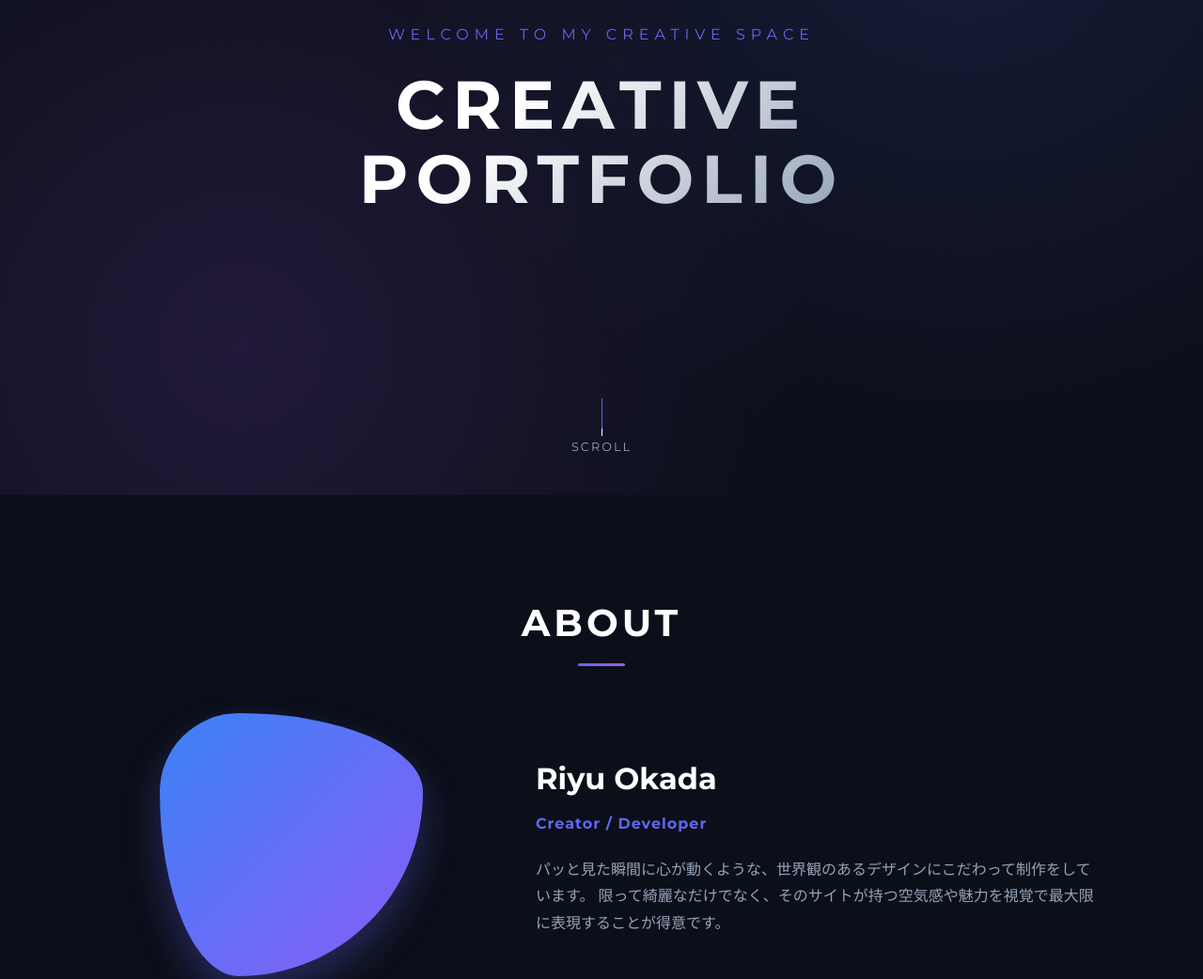
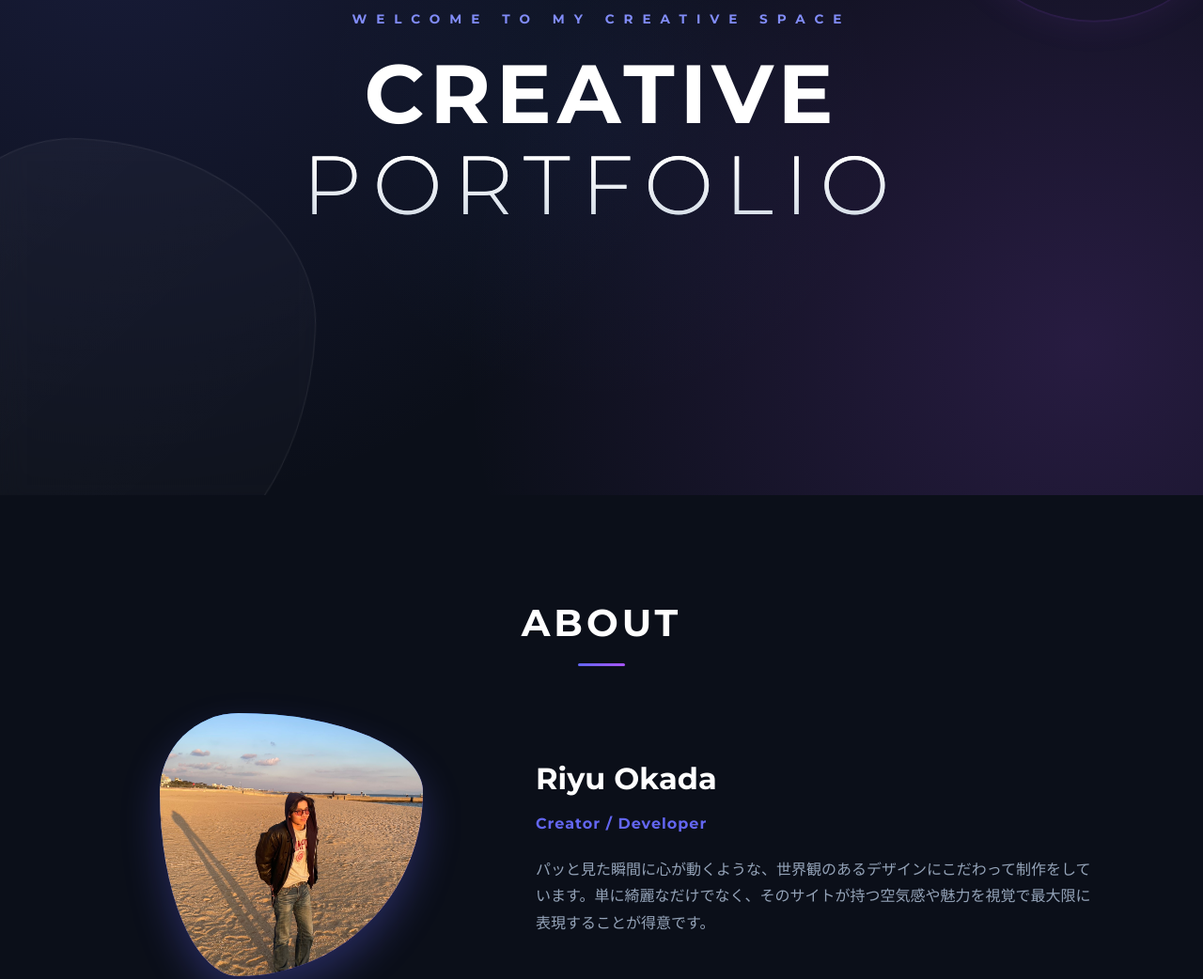
Before and after one commit to gangtianlimeng6-cpu/Portforio, a plain HTML site: page index.html in a window 1280 px wide. Shown: the part 273-1315 px from the top of the page at 94% size. Drawn offline with Linux system fonts and the light colour scheme.

Commit message:
Add files via upload

```diff
--- a/index.html
+++ b/index.html
@@ -26,8 +26,7 @@
         <section class="hero">
             <div class="hero-content">
     <p class="hero-sub">Welcome to my creative space</p>
-                <h1 class="hero-title">CREATIVE<br>PORTFOLIO</h1>
-                <div class="scroll-down"><span></span>SCROLL</div>
+    <h1 class="hero-title">CREATIVE<br><span>PORTFOLIO</span></h1>
 </div>
         </section>
 
@@ -35,14 +34,17 @@
     <div class="container">
         <h2 class="section-title">ABOUT</h2>
         <div class="about-wrapper">
+
             <div class="about-img">
-                        <div class="image-placeholder"></div>
+                <div class="blob-shape">
+                    <img src="image/about.JPG" alt="Riyu Okadaの写真" class="embedded-image">
+                </div>
             </div>
             <div class="about-text">
                 <h3>Riyu Okada</h3>
                 <p class="subtitle">Creator / Developer</p>
                 <p class="description">
-                            パッと見た瞬間に心が動くような、世界観のあるデザインにこだわって制作をしています。 限って綺麗なだけでなく、そのサイトが持つ空気感や魅力を視覚で最大限に表現することが得意です。
+                    パッと見た瞬間に心が動くような、世界観のあるデザインにこだわって制作をしています。単に綺麗なだけでなく、そのサイトが持つ空気感や魅力を視覚で最大限に表現することが得意です。
                 </p>
             </div>
         </div>
@@ -102,7 +104,7 @@
     　　　　　　　　　　　　　　<img src="image/mosyasaito.png" alt="作品01の画像" height="250" style="width: 100%; object-fit: cover; display: block;">
 
     　　　　　　　　　　　　　　　<div class="works-info">
-       　　　　　　　　　　　　　　 <h3>模写サイト</h3>
+       　　　　　　　　　　　　　　 <h3>採用サイト</h3>
        　　　　　　　　　　　　　　　 <p>とある会社の模写サイト</p>
     　　　　　　　　　　　　　　　</div>
 　　　　　　　　　　　　　　　</a>
@@ -129,6 +131,22 @@
     <footer>
         <p>&copy; 2026 Your Name. All Rights Reserved.</p>
     </footer>
+<script>
+        const hero = document.querySelector('.hero');
 
+        window.addEventListener('mousemove', (e) => {
+            // マウスの座標を取得
+            const mouseX = e.clientX;
+            const mouseY = e.clientY;
+
+            // 画面の中心からの距離を計算
+            const moveX = (mouseX - window.innerWidth / 2) / 25;
+            const moveY = (mouseY - window.innerHeight / 2) / 25;
+
+            // CSSのカスタムプロパティ（変数）として座標を渡す
+            hero.style.setProperty('--x', `${moveX}px`);
+            hero.style.setProperty('--y', `${moveY}px`);
+        });
+    </script>
 </body>
 </html>
--- a/style.css
+++ b/style.css
@@ -117,46 +117,93 @@ header nav ul a:hover {
     align-items: center;
     text-align: center;
     position: relative;
-    background: radial-gradient(circle at 80% 20%, rgba(99, 102, 241, 0.15), transparent 50%),
-                radial-gradient(circle at 20% 80%, rgba(168, 85, 247, 0.15), transparent 50%);
+    overflow: hidden;
+    background-color: #0b0f19;
+    background-image:
+        radial-gradient(circle at 10% 20%, rgba(99, 102, 241, 0.15) 0%, transparent 50%),
+        radial-gradient(circle at 90% 80%, rgba(168, 85, 247, 0.18) 0%, transparent 50%),
+        radial-gradient(circle at 50% 50%, rgba(59, 130, 246, 0.05) 0%, transparent 40%);
+}
+
+.hero::before {
+    content: '';
+    position: absolute;
+    width: 450px;
+    height: 450px;
+    bottom: -10%;
+    left: -10%;
+    background: linear-gradient(135deg, rgba(255, 255, 255, 0.03), rgba(255, 255, 255, 0.01));
+    border: 1px solid rgba(255, 255, 255, 0.08);
+    backdrop-filter: blur(12px);
+    border-radius: 43% 57% 38% 62% / 55% 42% 58% 45%;
+    z-index: 1;
+    animation: floatBlob 16s infinite alternate ease-in-out;
+}
+
+.hero::after {
+    content: '';
+    position: absolute;
+    width: 320px;
+    height: 320px;
+    top: -5%;
+    right: -5%;
+    border: 1.5px solid rgba(168, 85, 247, 0.25);
+    border-radius: 50%;
+    box-shadow: 0 0 40px rgba(168, 85, 247, 0.1);
+    z-index: 1;
+    animation: floatCircle 12s infinite alternate-reverse ease-in-out;
+}
+
+.hero-content {
+    position: relative;
+    z-index: 2;
 }
 
 .hero-sub {
-    font-size: 1rem;
-    letter-spacing: 6px;
-    color: #6366f1;
+    font-size: 0.85rem;
+    letter-spacing: 10px;
+    color: #818cf8;
     margin-bottom: 20px;
     text-transform: uppercase;
+    font-weight: 700;
 }
 
 .hero-title {
-    font-size: 4.5rem;
-    font-weight: 700;
+    font-size: 5.5rem;
+    font-weight: 800;
     line-height: 1.1;
-    letter-spacing: 8px;
+    letter-spacing: 6px;
     color: #fff;
-    background: linear-gradient(135deg, #fff 30%, #94a3b8);
+    background: linear-gradient(to bottom, #ffffff 40%, #94a3b8 100%);
     -webkit-background-clip: text;
     -webkit-text-fill-color: transparent;
 }
 
-/* スクロールを促すアニメーション */
+.hero-title span {
+    font-weight: 300;
+    letter-spacing: 12px;
+    background: linear-gradient(to bottom, #ffffff 20%, #cbd5e1 100%);
+    -webkit-background-clip: text;
+    -webkit-text-fill-color: transparent;
+}
+
 .scroll-down {
     position: absolute;
-    bottom: 40px;
+    bottom: 25px;
     left: 50%;
     transform: translateX(-50%);
-    font-size: 0.8rem;
-    letter-spacing: 2px;
-    color: #94a3b8;
+    font-size: 0.75rem;
+    letter-spacing: 4px;
+    color: #64748b;
+    z-index: 3;
 }
 
 .scroll-down span {
     display: block;
     width: 1px;
     height: 40px;
-    background-color: #6366f1;
-    margin: 10px auto 0;
+    background-color: rgba(255, 255, 255, 0.08);
+    margin: 8px auto 0;
     position: relative;
     overflow: hidden;
 }
@@ -168,8 +215,21 @@ header nav ul a:hover {
     left: 0;
     width: 100%;
     height: 100%;
-    background-color: #fff;
-    animation: scroll-anim 2s infinite;
+    background: linear-gradient(to bottom, transparent, #6366f1, transparent);
+    animation: scroll-anim 2s infinite ease-in-out;
+}
+
+/* ==========================================
+   アニメーション
+   ========================================== */
+@keyframes floatBlob {
+    0% { transform: translate(0, 0) rotate(0deg) scale(1); }
+    100% { transform: translate(40px, -20px) rotate(15deg) scale(1.05); }
+}
+
+@keyframes floatCircle {
+    0% { transform: translate(0, 0) scale(1); }
+    100% { transform: translate(-30px, 30px) scale(0.95); }
 }
 
 @keyframes scroll-anim {
@@ -370,3 +430,24 @@ footer {
         gap: 15px;
     }
 }
+
+
+/* 💡 青いグラデーションの形（親要素） */
+.blob-shape {
+    width: 280px;
+    height: 280px;
+    background: linear-gradient(135deg, #3b82f6, #8b5cf6); /* 青〜紫のグラデーション */
+    border-radius: 30% 70% 70% 30% / 30% 30% 70% 70%; /* 有機的な丸みをキープ */
+    box-shadow: 0 20px 40px rgba(99, 102, 241, 0.3);
+    position: relative;
+    overflow: hidden; /* 💡 これ重要！はみ出た写真をこの形でバッサリ切り抜きます */
+}
+
+/* 💡 中に入れる自分の写真 */
+.blob-shape .embedded-image {
+    width: 100%;
+    height: 100%;
+    object-fit: cover; /* 💡 写真が縦横に歪まず、枠いっぱいに綺麗に収まります */
+    display: block;
+    mix-blend-mode: normal; /* 写真の元の色をそのまま出す設定 */
+}
```
Also changed, not shown: image/about.JPG (added). Lines whose indentation alone changed are shown as unchanged.
